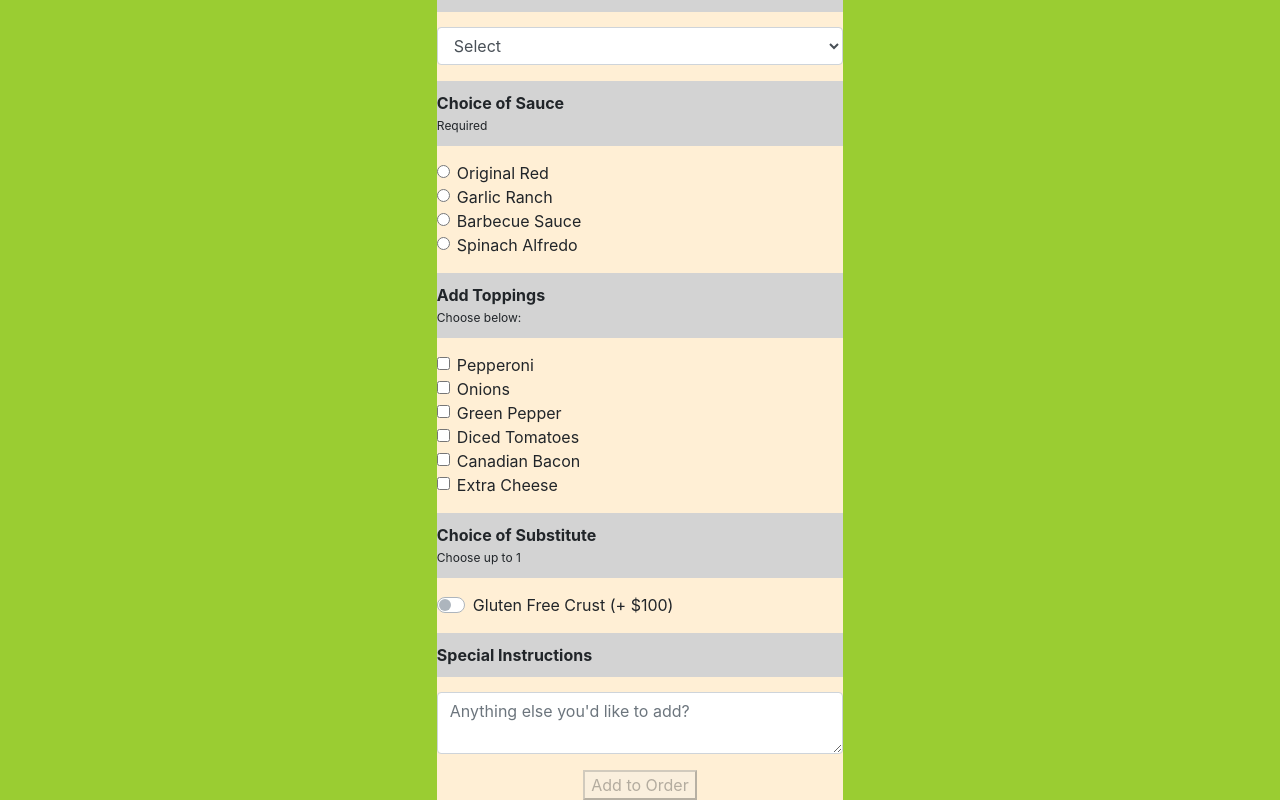
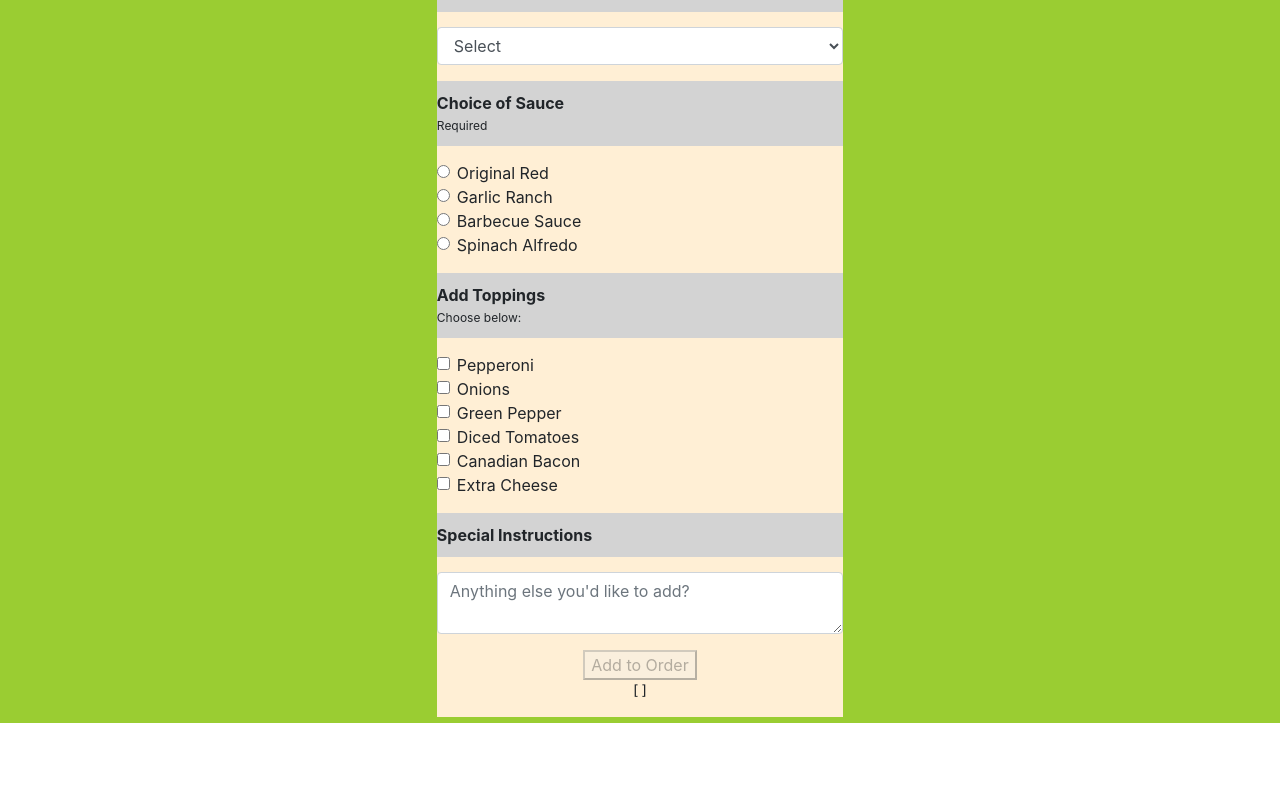
Before and after one commit to maribelcuales/Sprint-Challenge-Lambda-Eats-starter, a React (Create React App) app: page /pizza in a window 1280 px wide. Shown: the part 617-1417 px from the top of the page. After the commit the page ends 1340 px from the top, so only its background shows below. Built offline with nearby package versions, Linux system fonts and the light colour scheme.

Commit message:
Added Pre JSON stringify which returns a database record of the submitted order.

```diff
--- a/src/components/OrderForm.js
+++ b/src/components/OrderForm.js
@@ -94,7 +94,7 @@ function OrderForm() {
       .post("https://reqres.in/api/users", formState)
       .then(res => {
         setPost(res.data);
-        console.log("success", post);
+        console.log("Order Successful!", post);
 
         setFormState({
           name: "",
@@ -148,7 +148,6 @@ function OrderForm() {
               id="name"
               value={formState.name}
               onChange={inputChange}
-              // invalid
             />
             {errors.name.length > 2 ? <p className="error">{errors.name}</p> : null }
           </FormGroup>
@@ -306,7 +305,7 @@ function OrderForm() {
           </FormGroup>
 
           {/* Choice of Substitute */}
-          <FormGroup>
+          {/* <FormGroup>
             <div className="pizza-form-label">
               <Label htmlFor="substitute">
                 Choice of Substitute
@@ -320,7 +319,7 @@ function OrderForm() {
                 name="substitute"
                 label="Gluten Free Crust (+ $100)" />
             </div>
-          </FormGroup>
+          </FormGroup> */}
 
           {/* Instructions */}
           <FormGroup>
@@ -342,6 +341,7 @@ function OrderForm() {
         <div>
           <button disabled={buttonDisabled}>Add to Order</button>
         </div>
+        <pre>{JSON.stringify(post, null, 2)}</pre>
       </Form>
     </div>
   );
```
